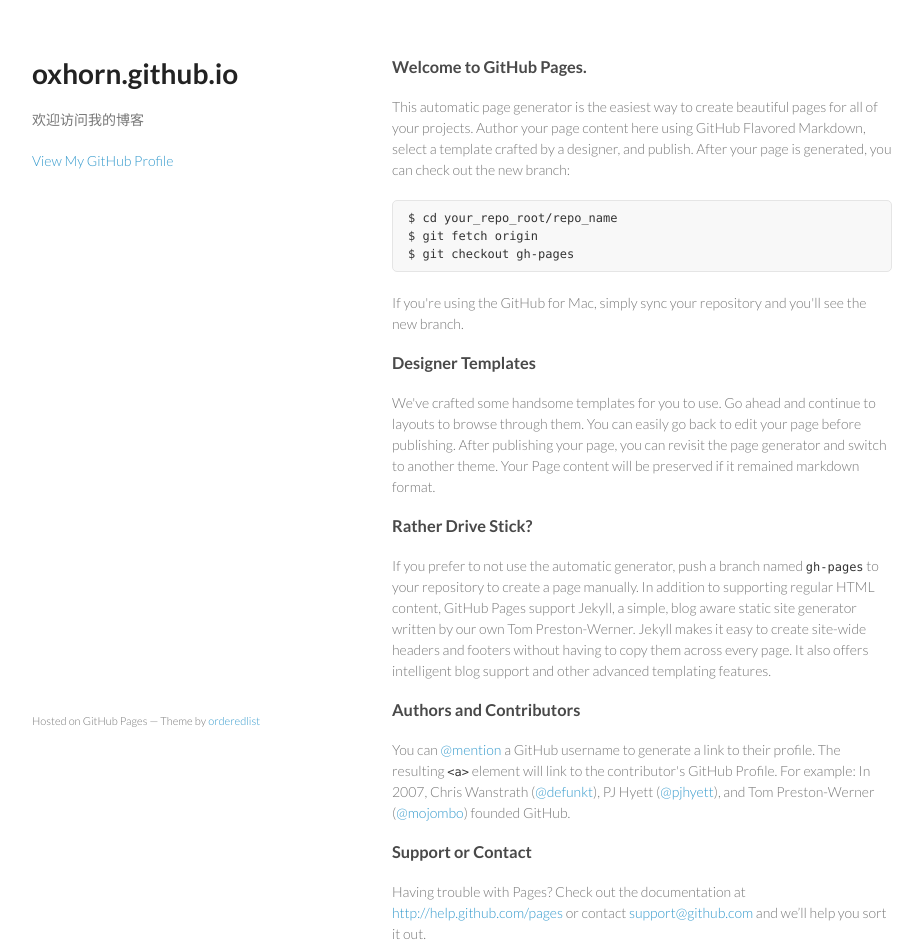
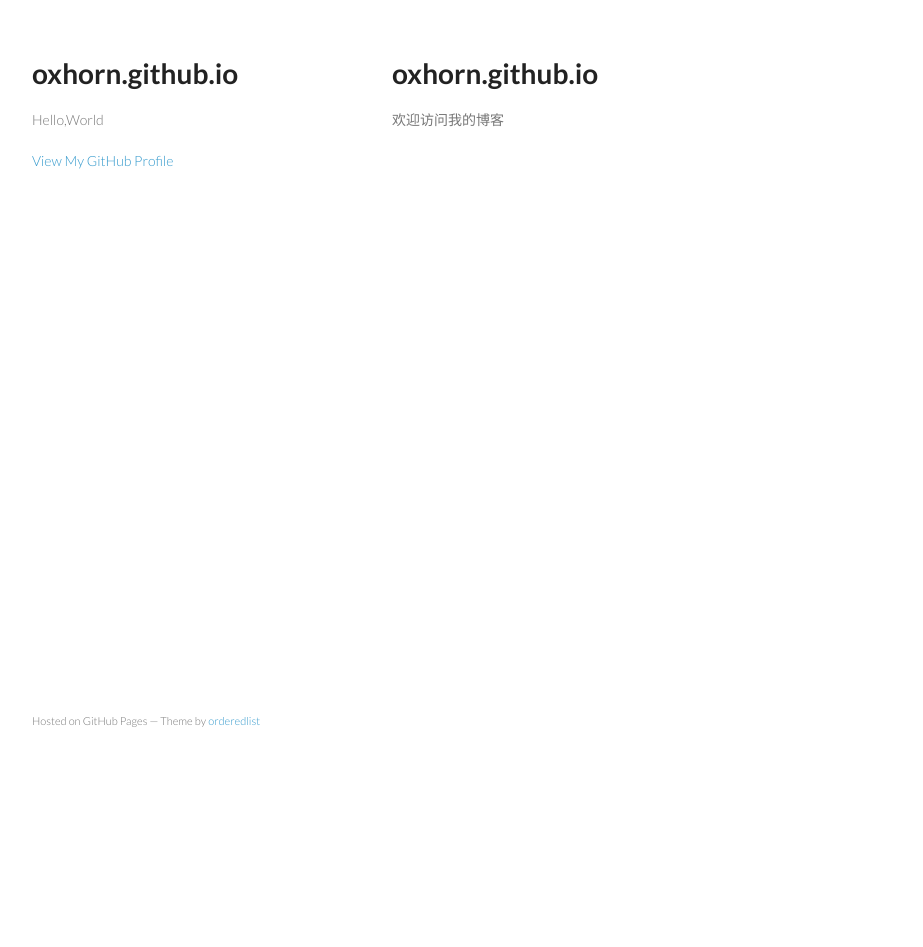
Before and after one commit to oxhorn/oxhorn.github.io, a plain HTML site: page index.html in a window 1280 px wide. Shown: the whole page, without its empty margins (178-1101 px from the left). After the commit the page ends 800 px from the top, so only its background shows below. Drawn offline with Linux system fonts and the light colour scheme.

Commit message:
Replace master branch with page content via GitHub

```diff
--- a/index.html
+++ b/index.html
@@ -16,44 +16,17 @@
     <div class="wrapper">
       <header>
         <h1>oxhorn.github.io</h1>
-        <p>欢迎访问我的博客</p>
+        <p>Hello,World</p>
 
 
         <p class="view"><a href="https://github.com/oxhorn">View My GitHub Profile</a></p>
 
       </header>
       <section>
-        <h3>
-<a name="welcome-to-github-pages" class="anchor" href="#welcome-to-github-pages"><span class="octicon octicon-link"></span></a>Welcome to GitHub Pages.</h3>
+        <h1>
+<a name="oxhorngithubio" class="anchor" href="#oxhorngithubio"><span class="octicon octicon-link"></span></a>oxhorn.github.io</h1>
 
-<p>This automatic page generator is the easiest way to create beautiful pages for all of your projects. Author your page content here using GitHub Flavored Markdown, select a template crafted by a designer, and publish. After your page is generated, you can check out the new branch:</p>
-
-<pre><code>$ cd your_repo_root/repo_name
-$ git fetch origin
-$ git checkout gh-pages
-</code></pre>
-
-<p>If you're using the GitHub for Mac, simply sync your repository and you'll see the new branch.</p>
-
-<h3>
-<a name="designer-templates" class="anchor" href="#designer-templates"><span class="octicon octicon-link"></span></a>Designer Templates</h3>
-
-<p>We've crafted some handsome templates for you to use. Go ahead and continue to layouts to browse through them. You can easily go back to edit your page before publishing. After publishing your page, you can revisit the page generator and switch to another theme. Your Page content will be preserved if it remained markdown format.</p>
-
-<h3>
-<a name="rather-drive-stick" class="anchor" href="#rather-drive-stick"><span class="octicon octicon-link"></span></a>Rather Drive Stick?</h3>
-
-<p>If you prefer to not use the automatic generator, push a branch named <code>gh-pages</code> to your repository to create a page manually. In addition to supporting regular HTML content, GitHub Pages support Jekyll, a simple, blog aware static site generator written by our own Tom Preston-Werner. Jekyll makes it easy to create site-wide headers and footers without having to copy them across every page. It also offers intelligent blog support and other advanced templating features.</p>
-
-<h3>
-<a name="authors-and-contributors" class="anchor" href="#authors-and-contributors"><span class="octicon octicon-link"></span></a>Authors and Contributors</h3>
-
-<p>You can <a href="https://github.com/blog/821" class="user-mention">@mention</a> a GitHub username to generate a link to their profile. The resulting <code>&lt;a&gt;</code> element will link to the contributor's GitHub Profile. For example: In 2007, Chris Wanstrath (<a href="https://github.com/defunkt" class="user-mention">@defunkt</a>), PJ Hyett (<a href="https://github.com/pjhyett" class="user-mention">@pjhyett</a>), and Tom Preston-Werner (<a href="https://github.com/mojombo" class="user-mention">@mojombo</a>) founded GitHub.</p>
-
-<h3>
-<a name="support-or-contact" class="anchor" href="#support-or-contact"><span class="octicon octicon-link"></span></a>Support or Contact</h3>
-
-<p>Having trouble with Pages? Check out the documentation at <a href="http://help.github.com/pages">http://help.github.com/pages</a> or contact <a href="mailto:support@github.com">support@github.com</a> and we’ll help you sort it out.</p>
+<p>欢迎访问我的博客</p>
       </section>
       <footer>
         <p><small>Hosted on GitHub Pages &mdash; Theme by <a href="https://github.com/orderedlist">orderedlist</a></small></p>
```
Also changed, not shown: params.json (+1 -1 lines).
